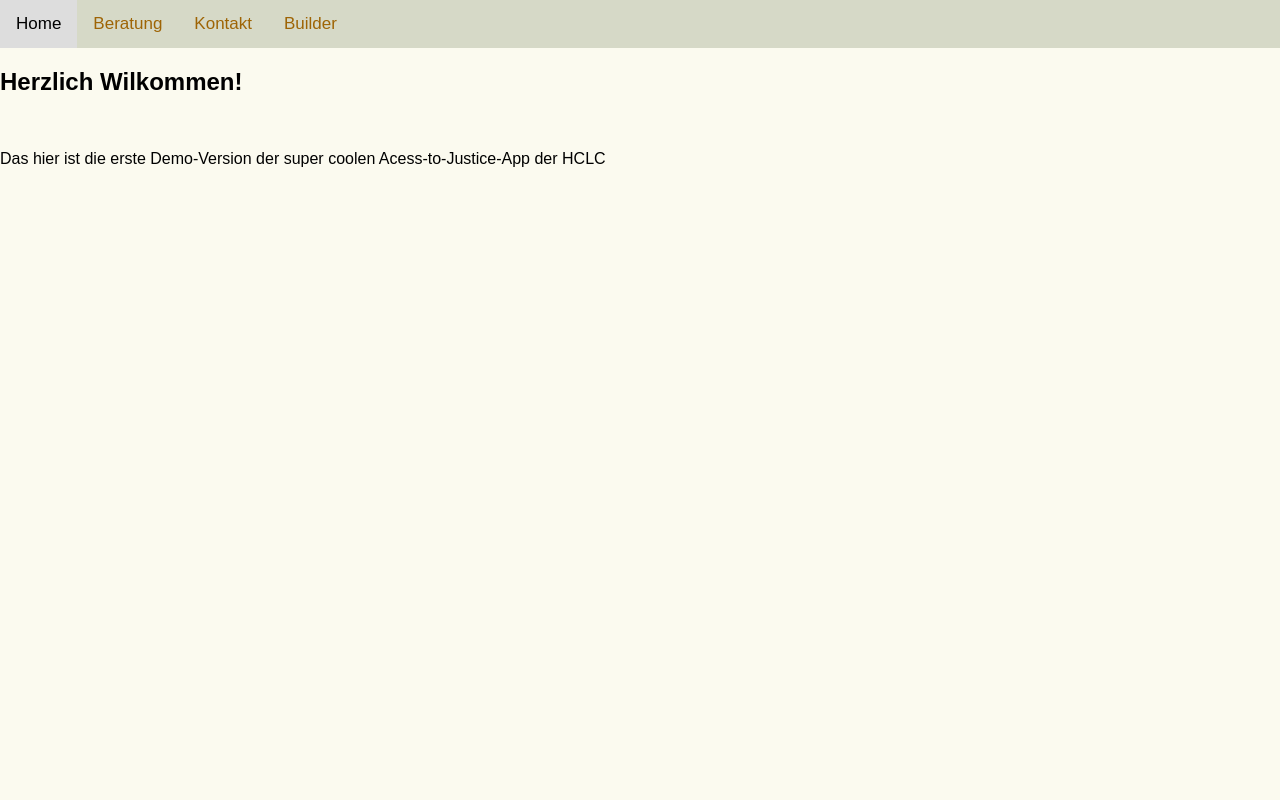
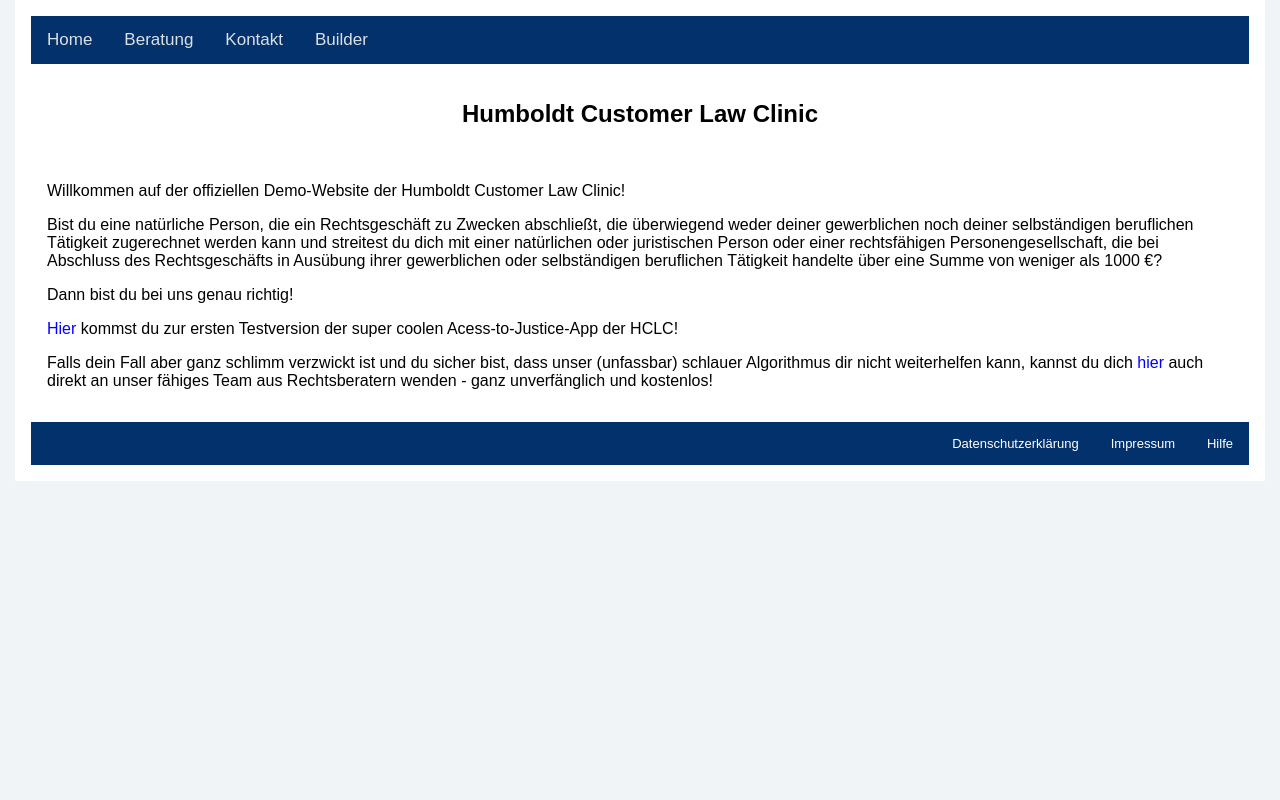
Before and after one commit to open-decision/open-decision-prototype, a Django app: page / in a window 1280 px wide. Run offline with Django 3.2, Linux system fonts and the light colour scheme.

Commit message:
Add files via upload

```diff
--- a/templates/base.html
+++ b/templates/base.html
@@ -10,7 +10,7 @@
 body {
   margin: 0;
   font-family: Arial, Helvetica, sans-serif;
-  background-color: #fbfaef;
+  background-color: #f1f4f7;
 
 }
 .flex-container {
@@ -18,6 +18,37 @@ body {
   flex-direction: row;
   flex-wrap: wrap;
 }
+
+.wrap_all {
+	max-width:1218px;
+	padding:1em;
+	margin: 0 auto 0;
+	background-color: white;
+}
+
+.wrap_content {
+	margin:0;
+	padding: 1em;
+}
+
+.clearfix::after {
+	content: "";
+	display: table;
+	clear: both;
+}
+
+
+.build_form input {
+	width: 50%;
+	margin:1em 0;
+	padding:1em;
+}
+
+.build_form #question {
+	width: 100%;
+}
+
+/*buttons*/
 	.button {
 	  background-color: #4CAF50;
 	  border: none;
@@ -36,14 +67,17 @@ body {
 	.button.grey {
 	  background-color: grey;
 	}
+/*buttonsEND*/
+
+/*topnav*/
 	.topnav {
 	  overflow: hidden;
-  background-color: #d6d9c7;
+	  background-color: #03316c;
 	}
 
 	.topnav a {
 	  float: left;
-  color: #9e6405;
+	  color: #dce0e4;
 	  text-align: center;
 	  padding: 14px 16px;
 	  text-decoration: none;
@@ -59,11 +93,45 @@ body {
 	  background-color: #dfdfdf;
 	  color: white;
 	}
+/*topnav END*/
+
+/*footer*/
+	.footer{
+		overflow: hidden;
+		background-color:#03316c;
+	}
+
+	.footer a {
+	  float: right;
+	  color: white;
+	  text-align: center;
+	  padding: 14px 16px;
+	  text-decoration: none;
+	  font-size: 13px;
+	}
+
+	.footer a:hover {
+	  background-color: #ddd;
+	  color: black;
+	}
+
+	.footer a:active {
+	  background-color: #dfdfdf;
+	  color: white;
+	}
+/*footer END*/
 </style>
   </head>
 <body>
+	<div class="wrap_all">
+		<div class="clearfix">
+		<!--<img src="/humboldtlogo.png" style="float:right;" alt="Humboldt Universität zu Berlin">-->
+		</div><!--clearfix-->
 		{%include 'navbar.html'%}
+	<div class="wrap_content">
 		{%block content%}{%endblock%}
-  {%block test%}{%endblock%}
+	</div><!--wrap_content-->
+		{%include 'footer.html'%}
+	</div><!--wrap_all-->
   </body>
 </html>
--- /dev/null
+++ b/templates/footer.html
@@ -0,0 +1,5 @@
+<div class="footer">
+  <a href="/">Hilfe</a>
+  <a href="/">Impressum</a>
+  <a href="/">Datenschutzerklärung</a>
+</div>
--- a/templates/home.html
+++ b/templates/home.html
@@ -1,8 +1,26 @@
 {% extends 'base.html' %}
 {%block content%}
-<h2>Herzlich Wilkommen!</h2>
+
+<h2 style="text-align:center;">Humboldt Customer Law Clinic</h2>
   <br>
-  <p>Das hier ist die erste Demo-Version der super coolen Acess-to-Justice-App der HCLC</p>
+
+  <p>Willkommen auf der offiziellen Demo-Website der Humboldt Customer Law Clinic!</p>
+
+  <p>Bist du eine natürliche Person, die ein Rechtsgeschäft zu Zwecken abschließt,
+  die überwiegend weder deiner gewerblichen noch deiner selbständigen beruflichen Tätigkeit zugerechnet werden kann
+  und streitest du dich mit einer natürlichen oder juristischen Person oder einer rechtsfähigen Personengesellschaft,
+  die bei Abschluss des Rechtsgeschäfts in Ausübung ihrer gewerblichen oder selbständigen beruflichen Tätigkeit handelte
+  über eine Summe von weniger als 1000 €?</p>
+
+  <p>Dann bist du bei uns genau richtig!</a>
+
+  <p><a href="/question" style="color:blue;text-decoration:none;">Hier</a> kommst du zur ersten Testversion
+  der super coolen Acess-to-Justice-App der HCLC!</p>
+
+  <p>Falls dein Fall aber ganz schlimm verzwickt ist und du sicher bist, dass unser (unfassbar) schlauer
+  Algorithmus dir nicht weiterhelfen kann, kannst du dich <a href="/" style="color:blue;text-decoration:none;">hier</a>
+  auch direkt an unser fähiges Team aus Rechtsberatern wenden - ganz unverfänglich und kostenlos!</p>
+
 {%endblock%}
 {%block test%}
 {%endblock%}
--- a/templates/question.html
+++ b/templates/question.html
@@ -1,6 +1,6 @@
 {% extends 'base.html' %}
 {%block content%}
-<p style="font-size:30px">{{question}}</p>
+<p style="font-size:30px;">{{question}}</p>
 <div class="flex-container">
 {% for item in answers %}
 <form method="POST">{%csrf_token%}
```
Also changed, not shown: templates/humboldtlogo.png (added). Lines whose indentation alone changed are shown as unchanged.
